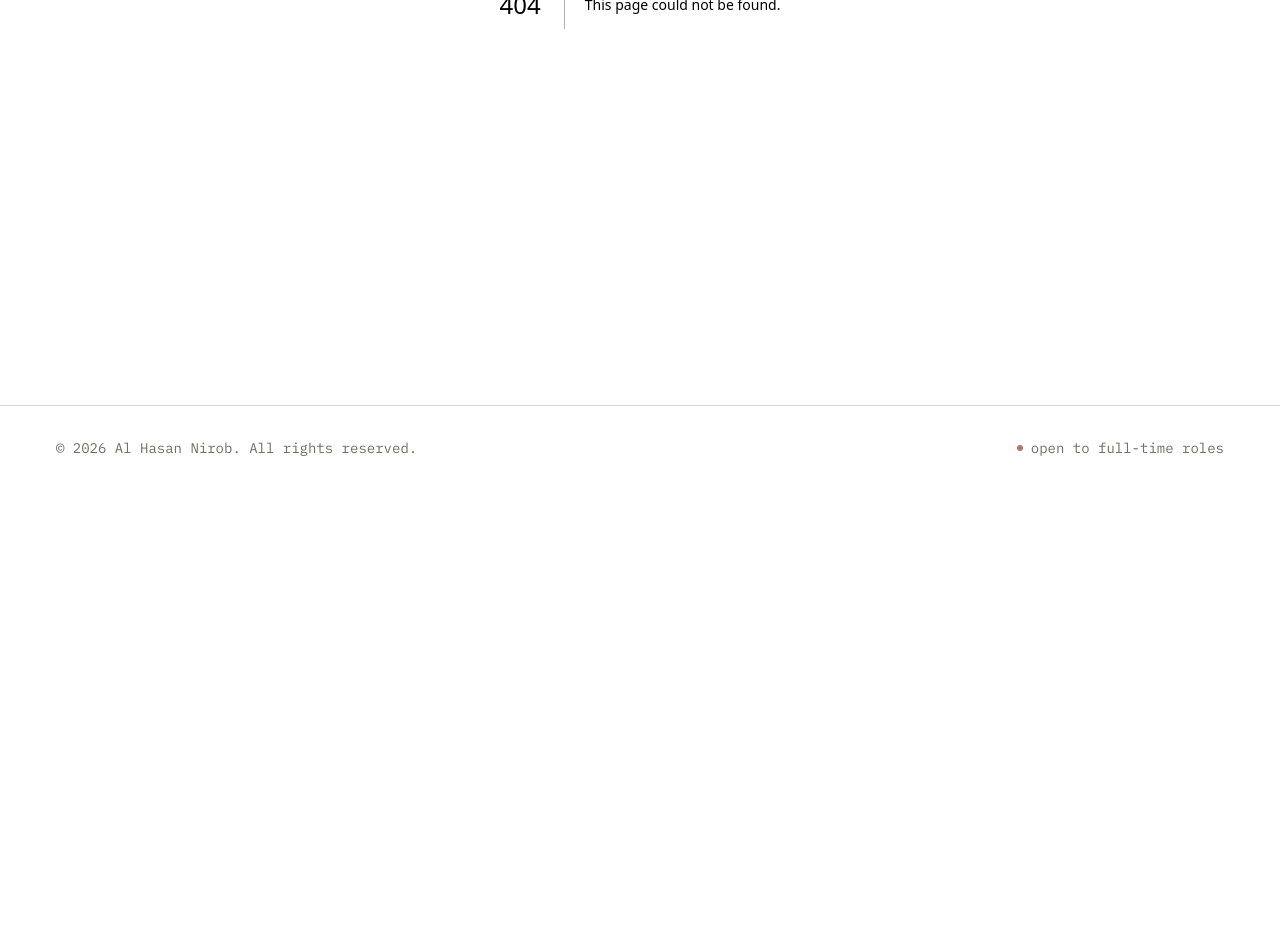
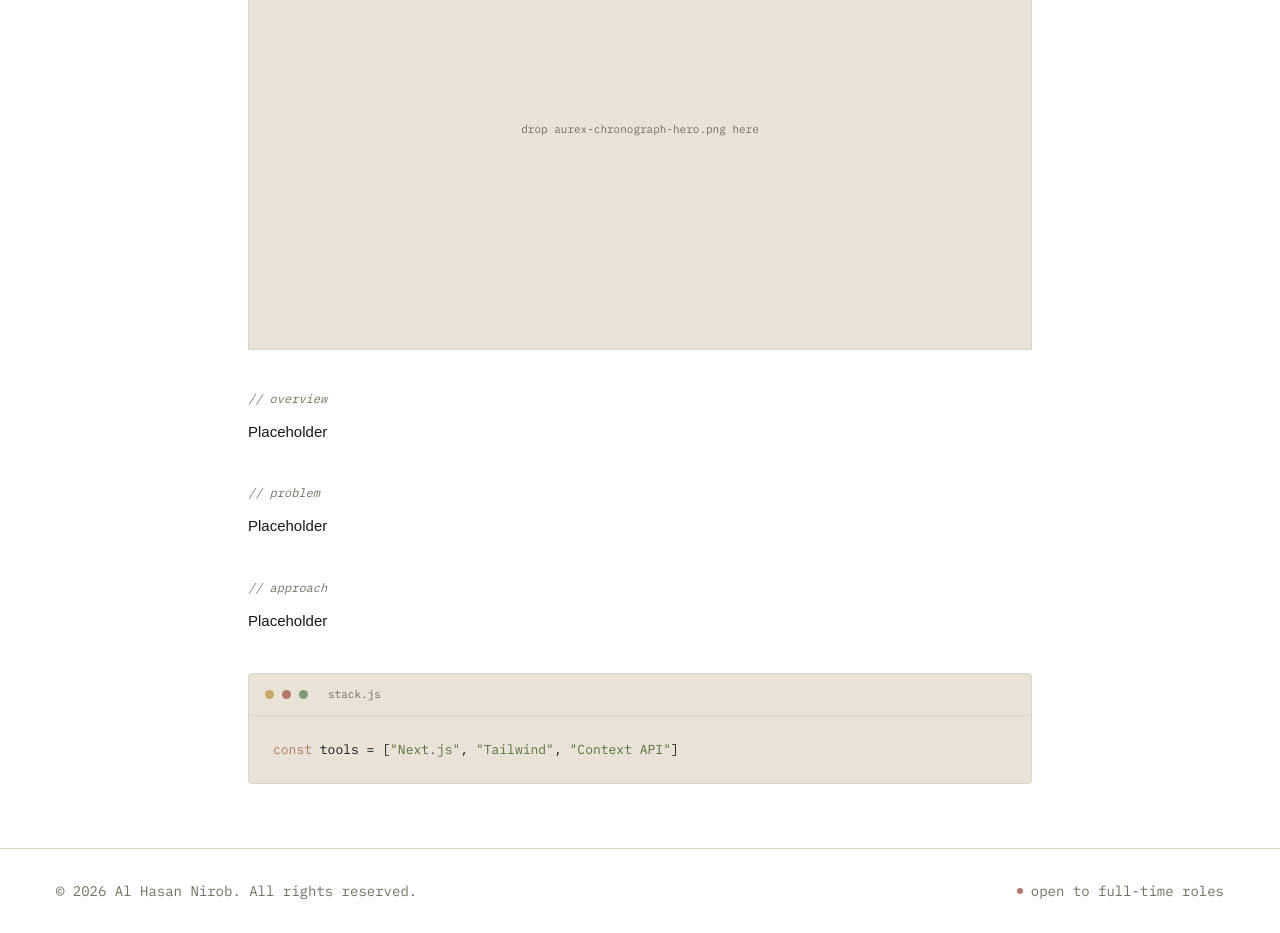
Before and after one commit to dev-nirob1/portfolio-nextjs, a Next.js app: page /work/aurex-chronograph in a window 1280 px wide. Before the commit this address had no page. Shown: the part 480-1413 px from the top of the page. Before the commit the page ends 970 px from the top, so only its background shows below. Built offline with nearby package versions, Linux system fonts and the light colour scheme.

Commit message:
project details page

```diff
--- /dev/null
+++ b/src/app/(front)/work/[slug]/page.js
@@ -0,0 +1,72 @@
+import Link from "next/link";
+import { notFound, } from "next/navigation";
+import WindowPanel from "@/app/components/ui/WindowPanel";
+import { projects } from "@/data/projects";
+
+const ProjectDetailPage = async({params}) => {
+    const {slug} = await params;
+  const project = projects.find((p) => p.slug === slug);
+
+  if (!project) {
+    notFound();
+  }
+
+  return (
+    <div className="px-6 md:px-14 py-16 max-w-4xl mx-auto">
+      <Link href="/#work" className="font-mono text-[12px] text-slate hover:text-ink transition-colors">
+        ← back to work
+      </Link>
+
+      <h1 className="font-display text-[2.2rem] md:text-[2.8rem] leading-tight mt-6 text-ink">
+        {project.title}
+      </h1>
+
+      <div className="flex gap-2 mt-4">
+        {project.tags.map((tag) => (
+          <span
+            key={tag}
+            className="font-mono text-[11px] text-primary bg-line/40 px-2 py-1 rounded-sm"
+          >
+            {tag}
+          </span>
+        ))}
+      </div>
+
+      <div className="aspect-video border border-line bg-surface flex items-center justify-center my-10">
+        <p className="font-mono text-[11px] text-slate">drop {project.slug}-hero.png here</p>
+      </div>
+
+      <div className="space-y-10">
+        <div>
+          <p className="font-mono text-[12px] text-slate italic mb-3">// overview</p>
+          <p className="text-[15px] leading-relaxed text-ink max-w-2xl">{project.overview}</p>
+        </div>
+
+        <div>
+          <p className="font-mono text-[12px] text-slate italic mb-3">// problem</p>
+          <p className="text-[15px] leading-relaxed text-ink max-w-2xl">{project.problem}</p>
+        </div>
+
+        <div>
+          <p className="font-mono text-[12px] text-slate italic mb-3">// approach</p>
+          <p className="text-[15px] leading-relaxed text-ink max-w-2xl">{project.approach}</p>
+        </div>
+
+        <WindowPanel label="stack.js">
+          <div className="p-6 font-mono text-[13px]">
+            <span className="text-primary">const</span> tools = [
+            {project.tags.map((tag, i) => (
+              <span key={tag}>
+                <span className="text-secondary">"{tag}"</span>
+                {i < project.tags.length - 1 && ", "}
+              </span>
+            ))}
+            ]
+          </div>
+        </WindowPanel>
+      </div>
+    </div>
+  );
+};
+
+export default ProjectDetailPage;
--- a/src/app/components/section/Hero.jsx
+++ b/src/app/components/section/Hero.jsx
@@ -1,5 +1,4 @@
 import Link from "next/link";
-import WindowPanel from "../ui/WindowPanel";
 import Image from "next/image";
 
 const Hero = () => {
--- /dev/null
+++ b/src/data/projects.js
@@ -0,0 +1,73 @@
+export const projects = [
+  {
+    slug: "boxdrop",
+    title: "BoxDrop — courier tracking platform",
+    description:
+      "Full-stack resume project: role-based dashboards, live parcel status timeline, and admin tooling built on a raw MongoDB + Express backend.",
+    tags: ["React", "Vite", "Express", "MongoDB"],
+    category: "full-stack",
+    overview: "Placeholder — write 2-3 sentences on what this project is and who it's for.",
+    problem: "Placeholder — what problem were you solving?",
+    approach: "Placeholder — what decisions did you make and why?",
+    links: { live: null, repo: null },
+  },
+  {
+    slug: "aurex-chronograph",
+    title: "Aurex Chronograph — watch e-commerce",
+    description:
+      "Landing page and full checkout flow for a luxury watch concept — scroll-triggered counters, a 2-step order form, and an admin dashboard with a global drawer system.",
+    tags: ["Next.js", "Tailwind", "Context API"],
+    category: "landing page",
+    overview: "Placeholder",
+    problem: "Placeholder",
+    approach: "Placeholder",
+    links: { live: null, repo: null },
+  },
+  {
+    slug: "merchant-saas",
+    title: "Merchant SaaS Platform",
+    description:
+      "Multi-tenant landing pages with drag-and-drop editors, order management, and a background courier fraud-check system.",
+    tags: ["Next.js", "Tailwind"],
+    category: "full-stack",
+    overview: "Placeholder",
+    problem: "Placeholder",
+    approach: "Placeholder",
+    links: { live: null, repo: null },
+  },
+  {
+    slug: "wow-consultancy",
+    title: "Wow Consultancy & Visa",
+    description:
+      "Next.js frontend build with a transparent/white scroll navbar, custom CSS marquee, and a testimonials slider.",
+    tags: ["Next.js"],
+    category: "landing page",
+    overview: "Placeholder",
+    problem: "Placeholder",
+    approach: "Placeholder",
+    links: { live: null, repo: null },
+  },
+  {
+    slug: "manacop-construction",
+    title: "Manacop Construction Services",
+    description:
+      "Client site with a SwiperJS gallery, FAQ accordion, and a contact page with animated inputs.",
+    tags: ["Next.js"],
+    category: "landing page",
+    overview: "Placeholder",
+    problem: "Placeholder",
+    approach: "Placeholder",
+    links: { live: null, repo: null },
+  },
+  {
+    slug: "webpoka-site",
+    title: "Webpoka Agency Site",
+    description: "Rebuild of the agency's own portfolio site.",
+    tags: ["Next.js", "Tailwind"],
+    category: "landing page",
+    overview: "Placeholder",
+    problem: "Placeholder",
+    approach: "Placeholder",
+    links: { live: null, repo: null },
+  },
+];
```
